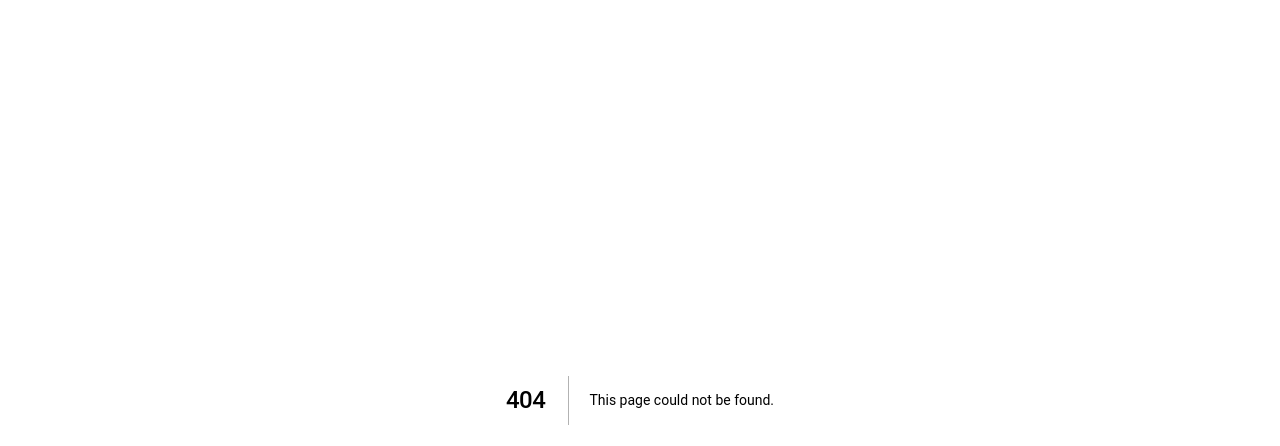
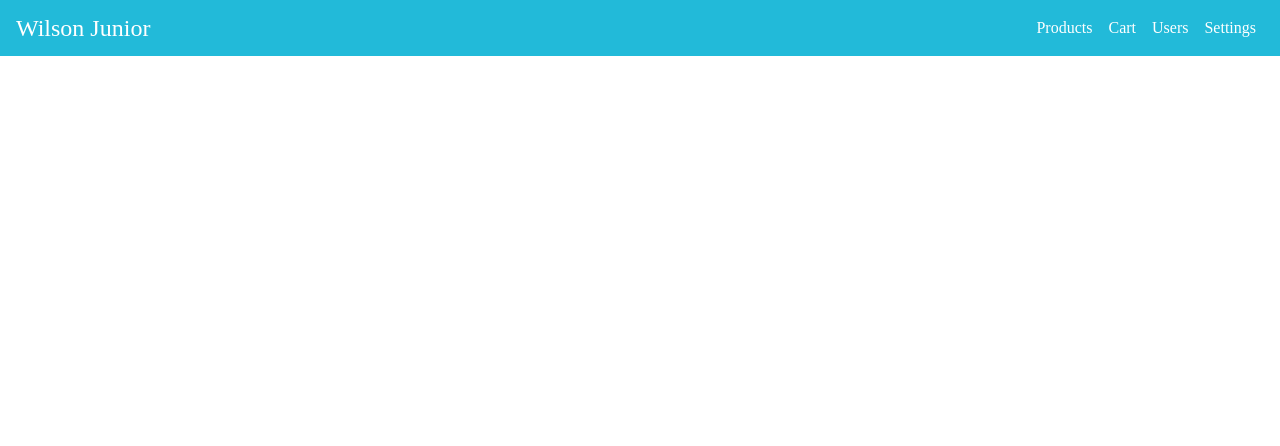
Before and after one commit to wjuniorw/wjuniorwebdev, a Next.js app: page /components/ToolBar in a window 1280 px wide. Before the commit this address had no page. Shown: the top 446 px of the page. Built offline with nearby package versions, Linux system fonts and the light colour scheme.

Commit message:
add ToolBar component

```diff
--- a/pages/_app.js
+++ /dev/null
@@ -1,10 +0,0 @@
-import React from 'react'
-
-import './static/material.min.css'
-import './static/main.css'
-
-const Main = ({ Component, pageProps }) => (
-  <Component {...pageProps} />
-)
-
-export default Main
--- /dev/null
+++ b/pages/components/ToolBar/index.js
@@ -0,0 +1,41 @@
+import React from 'react'
+
+import {
+  ToolbarStyled,
+  ToolbarNav,
+  ToolbarLogo,
+  ToolbarNavItens,
+} from './styles'
+// import DrawerButton from '../SideDrawer/DrawerButton'
+
+const ToolBar = ({ toggleDrawer }) => (
+  <ToolbarStyled>
+    <ToolbarNav>
+      <div>
+        {/* <DrawerButton click={toggleDrawer} /> */}
+      </div>
+      <ToolbarLogo>
+        <a href="/">Wilson Junior</a>
+      </ToolbarLogo>
+      <div style={{ flex: 1 }} />
+      <ToolbarNavItens>
+        <ul>
+          <li>
+            <a href="/">Products</a>
+          </li>
+          <li>
+            <a href="/">Cart</a>
+          </li>
+          <li>
+            <a href="/">Users</a>
+          </li>
+          <li>
+            <a href="/">Settings</a>
+          </li>
+        </ul>
+      </ToolbarNavItens>
+    </ToolbarNav>
+  </ToolbarStyled>
+)
+
+export default ToolBar
--- /dev/null
+++ b/pages/components/ToolBar/styles.js
@@ -0,0 +1,48 @@
+import styled from 'styled-components'
+
+export const ToolbarStyled = styled.header`
+  top: 0;
+  left: 0;
+  width: 100%;
+  height: 56px;
+  position: fixed;
+  background: #22bad9;
+`
+export const ToolbarNav = styled.nav`
+  height: 100%;
+  display: flex;
+  padding: 0 1rem;
+  align-items: center;
+`
+export const ToolbarLogo = styled.div`
+  margin-left: 1rem;
+  @media (min-width: 769px) {
+    margin-left: 0;
+  }
+  a {
+    color: #fff;
+    font-size: 1.5rem;
+    text-decoration: none;
+  }
+`
+export const ToolbarNavItens = styled.div`
+  ul {
+    list-style: none;
+    margin: 0;
+    padding: 0;
+    display: flex;
+  }
+  li {
+    padding: 0 0.5rem;
+  }
+  a {
+    color: #fff;
+    text-decoration: none;
+  }
+  a:hover, a:active {
+    color: rgb(3, 231, 255);
+  }
+  @media (max-width: 768px) {
+    display: none;
+  }
+`
--- a/pages/index.js
+++ b/pages/index.js
@@ -1,25 +1,42 @@
+import React, { useState } from "react";
+import { createGlobalStyle } from 'styled-components'
 
 // import Head from './dumb/Head'
 // import Link from 'next/link'
-import Btn from './dumb/Btn'
-import Main from './dumb/Main-new'
+// import Btn from "./dumb/Btn";
+// import Main from "./dumb/Main-new";
 // import Header from './dumb/Header'
-import Content from './dumb/Content'
+// import OldContent from "./dumb/Content";
+// import Content from "./components/Content";
 
-// const View = ({ children})=>(
-//     <div className="mdl-layout__container">
-//         { children }
-//     </div>
-// )
+import ToolBar from './components/ToolBar'
 
-const Section = (prop)=>(
-      <Main  headTitle={'WJunior WebDev'} title={'Wilson Junior'}>
-        <Content />
-      </Main>
-)
+const GlobalStyle = createGlobalStyle`
+  body {
+    // background: #22bed9;
+    margin: 0;
+    padding: 0;
+    text-size-adjust: none;
+    box-sizing: border-box;
+    transition: .25s ease-in-out;
+    display: flex;
+    height: 100vh;
+  }
+`
 
-export default () => (
-    <div>
-      <Section />
-    </div>
-  )
+// const Section = (prop) => (
+//   <Main headTitle={"WJunior WebDev"} title={"Wilson Junior"}>
+//     <Content />
+//   </Main>
+// );
+const App = (props) => {
+  const [open, toggle] = useState(false);
+  return (
+    <>
+      <GlobalStyle/>
+      <ToolBar toggleDrawer={() => toggle(!open)} />
+    </>
+  );
+};
+
+export default App
```
